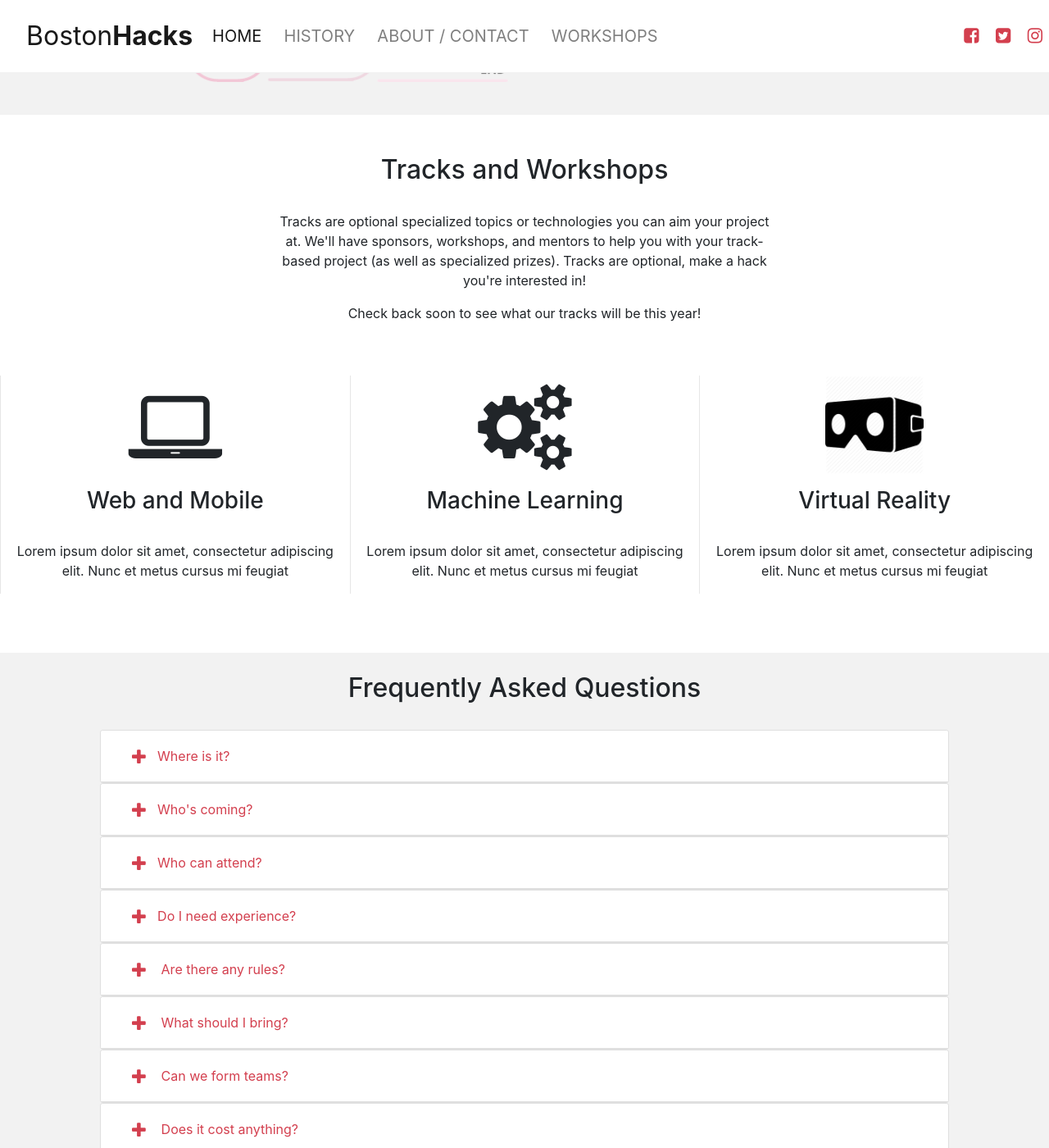
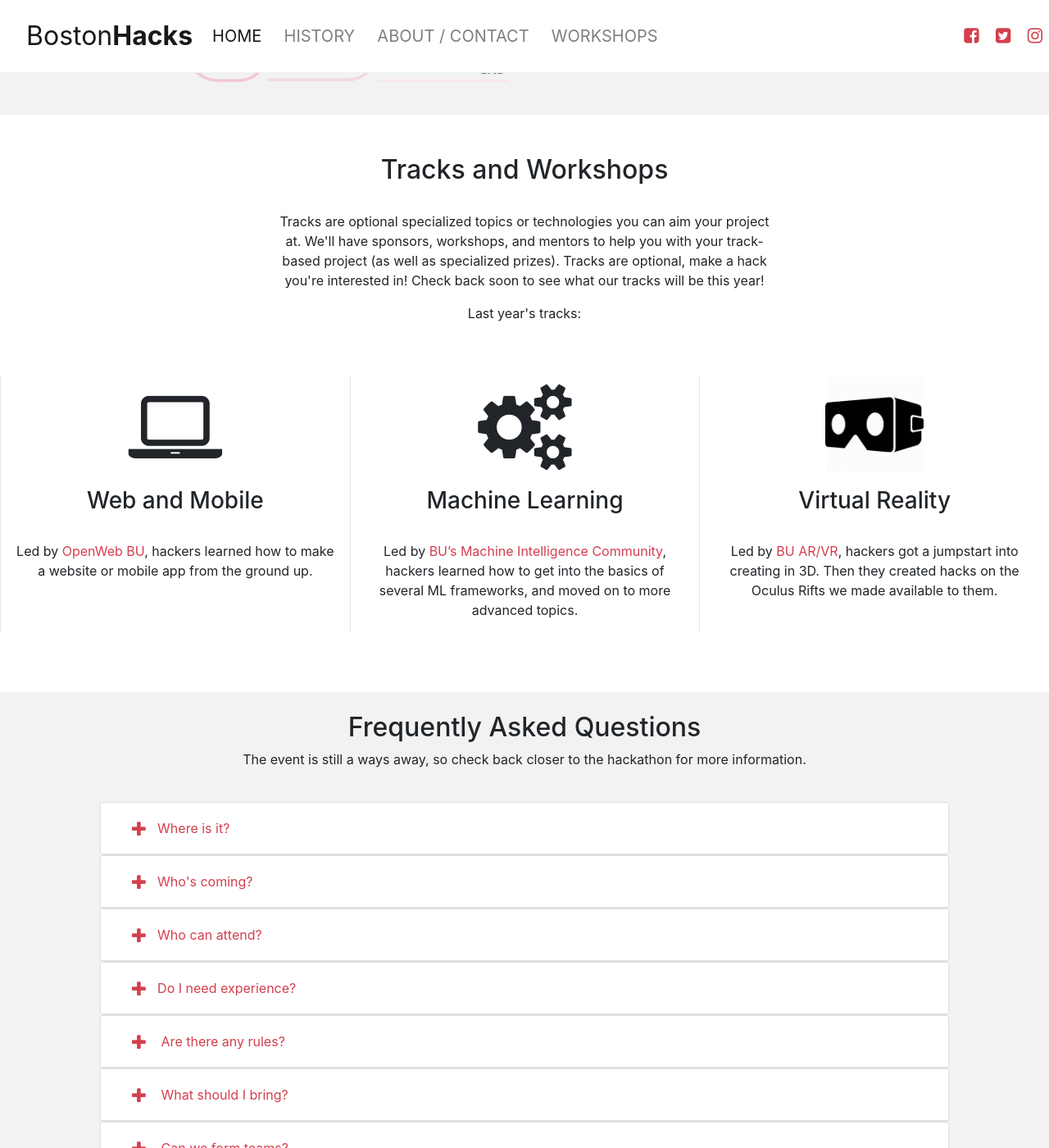
Before and after one commit to make-bu/bostonhacks, a Jekyll site: the page built from index.md, in a window 1280 px wide and 1400 px high, scrolled down 1394 px. Shown: the whole window at 82% size. Built offline with Jekyll 4.4.1, drawn with Linux system fonts in a browser that asks for light colours; nearby versions of some CDN libraries.

Commit message:
change lorem ipsum

```diff
--- a/_includes/header.html
+++ b/_includes/header.html
@@ -2,7 +2,6 @@
 <!--  -->
   <nav class="navbar navbar-expand-lg navbar-light" style="background-color: white; padding:15px 0 15px 0; border-bottom: 1px solid #f2f2f2;">
     <a class="navbar-brand" href="{{ "/" | relative_url }}" style="font-size: 2rem; margin-left: 2rem">
-      <!-- <img src="{{ "/assets/imgs/terrierLogo.png" | relative_url }}" width="50" height="50"> -->
       Boston<b>Hacks</b>
     </a>
 
--- a/_layouts/home.html
+++ b/_layouts/home.html
@@ -81,10 +81,10 @@ layout: default
       <h2>Tracks and Workshops</h2>
       <br/>
       <p>
-          Tracks are optional specialized topics or technologies you can aim your project at. We'll have sponsors, workshops, and mentors to help you with your track-based project (as well as specialized prizes). Tracks are optional, make a hack you're interested in!
+          Tracks are optional specialized topics or technologies you can aim your project at. We'll have sponsors, workshops, and mentors to help you with your track-based project (as well as specialized prizes). Tracks are optional, make a hack you're interested in! Check back soon to see what our tracks will be this year!
       <br/>
       <p>
-          Check back soon to see what our tracks will be this year!
+          Last year's tracks:
       </p>
     </div>
   </div>
@@ -98,21 +98,21 @@ layout: default
       <p style="font-size:80px"><i class="fa fa-laptop fa-lg"></i><p/>
       <h3> Web and Mobile</h3>
       <br/>
-      <p> Lorem ipsum dolor sit amet, consectetur adipiscing elit. Nunc et metus cursus mi feugiat
-
+      <p> Led by <a href="http://openwebbu.org/">OpenWeb BU</a>, hackers learned how to make a website or mobile app from the ground up.
+      </p>
     </div>
     <div class="col-md-4" style="border-left:1px solid #e6e6e6;">
       <p style="font-size:80px"><i class="fa fa-gears fa-lg"></i><p/>
       <h3> Machine Learning </h3>
       <br/>
-      <p> Lorem ipsum dolor sit amet, consectetur adipiscing elit. Nunc et metus cursus mi feugiat
-
+      <p> Led by <a href="mic.bu.edu">BU’s Machine Intelligence Community</a>, hackers learned how to get into the basics of several ML frameworks, and moved on to more advanced topics.
+      </p>
     </div>
     <div class="col-md-4" style="border-left:1px solid #e6e6e6;">
       <img src="/assets/imgs/vr_icon.png" style="height:120px; margin-bottom:16px">
       <h3> Virtual Reality </h3>
       <br/>
-      <p> Lorem ipsum dolor sit amet, consectetur adipiscing elit. Nunc et metus cursus mi feugiat
+      <p> Led by <a href="buarvr.com">BU AR/VR</a>, hackers got a jumpstart into creating in 3D. Then they created hacks on the Oculus Rifts we made available to them.
       </p>
     </div>
   </div>
@@ -127,7 +127,8 @@ layout: default
     <div class="col-md-12">
       <br />
       <h2>Frequently Asked Questions</h2>
-        <br/>
+      <p>The event is still a ways away, so check back closer to the hackathon for more information.</p>
+      <br/>
     </div>
   </div>
 
```
